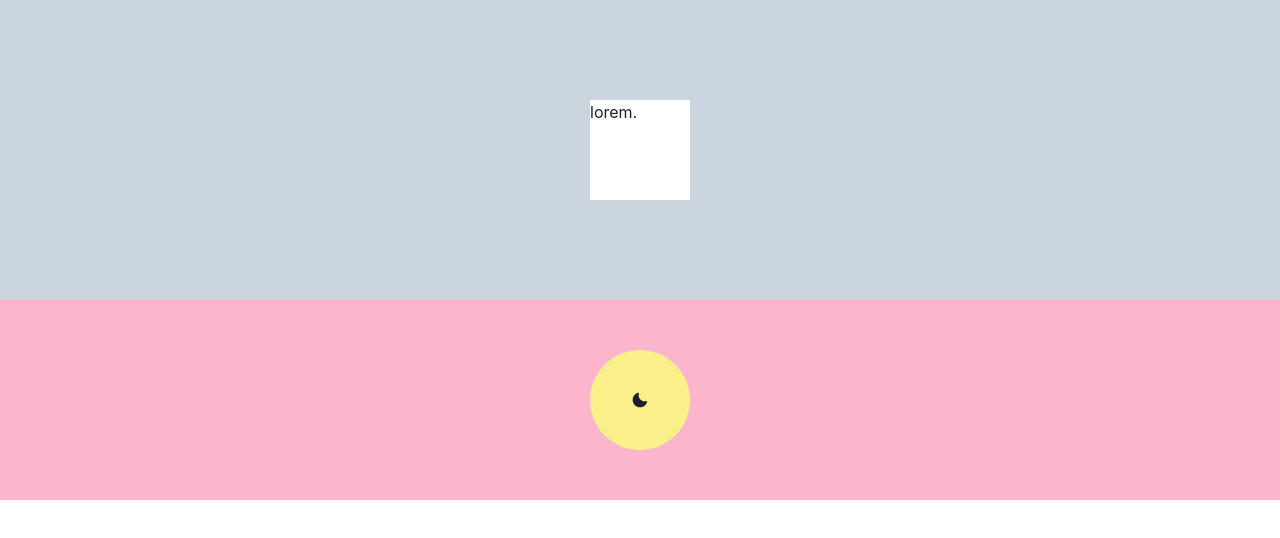
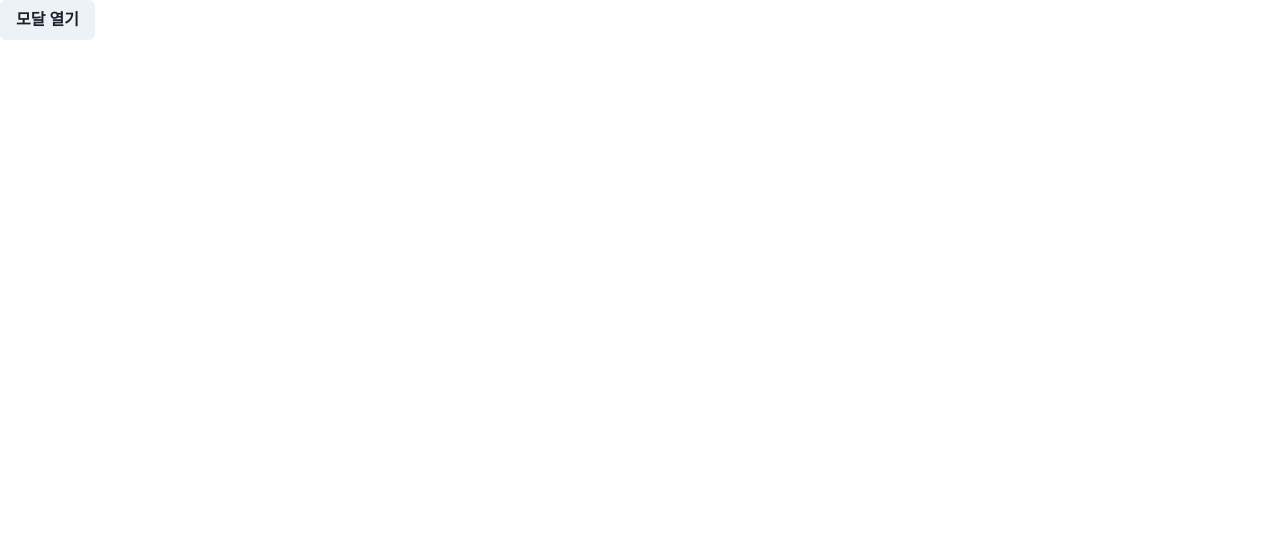
Before and after one commit to yel106/react20231031, a React (Create React App) app: page / in a window 1280 px wide. Shown: the top 538 px of the page. Built offline with nearby package versions, Linux system fonts and the light colour scheme.

Commit message:
Modal 사용 (팝업창 같은것)

```diff
--- a/src/App.js
+++ b/src/App.js
@@ -1,20 +1,45 @@
-import { Box, Center, Circle } from "@chakra-ui/react";
-import { MoonIcon, PhoneIcon } from "@chakra-ui/icons";
+import {
+  Button,
+  Modal,
+  ModalBody,
+  ModalCloseButton,
+  ModalContent,
+  ModalFooter,
+  ModalHeader,
+  ModalOverlay,
+  useDisclosure,
+} from "@chakra-ui/react";
 
 function App() {
+  const { isOpen, onOpen, onClose } = useDisclosure(); /*구조분해 할당한 것 */
   return (
     <>
-      <Center bg={"gray.300"} h={"300px"}>
-        <Box bg={"white"} w={"100px"} h={"100px"}>
-          lorem.
-        </Box>
-      </Center>
+      <Button onClick={onOpen}>모달 열기</Button>
 
-      <Center bg={"pink.200"} h={"200px"}>
-        <Circle bg={"yellow.200"} w={"100px"} h={"100px"}>
-          <MoonIcon />
-        </Circle>
-      </Center>
+      <Modal
+        closeOnOverlayClick={false}
+        isOpen={isOpen}
+        onClose={onClose}
+        isCentered
+        motionPreset="slideInTop"
+      >
+        <ModalOverlay />
+        <ModalContent>
+          <ModalHeader>모달의 제목</ModalHeader>
+          <ModalCloseButton />
+          <ModalBody>
+            Lorem ipsum dolor sit amet, consectetur adipisicing elit. Atque
+            blanditiis cum cumque deleniti, dolore ducimus, esse exercitationem
+            impedit in iusto neque nisi nulla placeat quis quisquam rem
+            voluptate voluptates. Numquam!
+          </ModalBody>
+          <ModalFooter>
+            <Button colorScheme="blue" onClick={onClose}>
+              닫기
+            </Button>
+          </ModalFooter>
+        </ModalContent>
+      </Modal>
     </>
   );
 }
```
